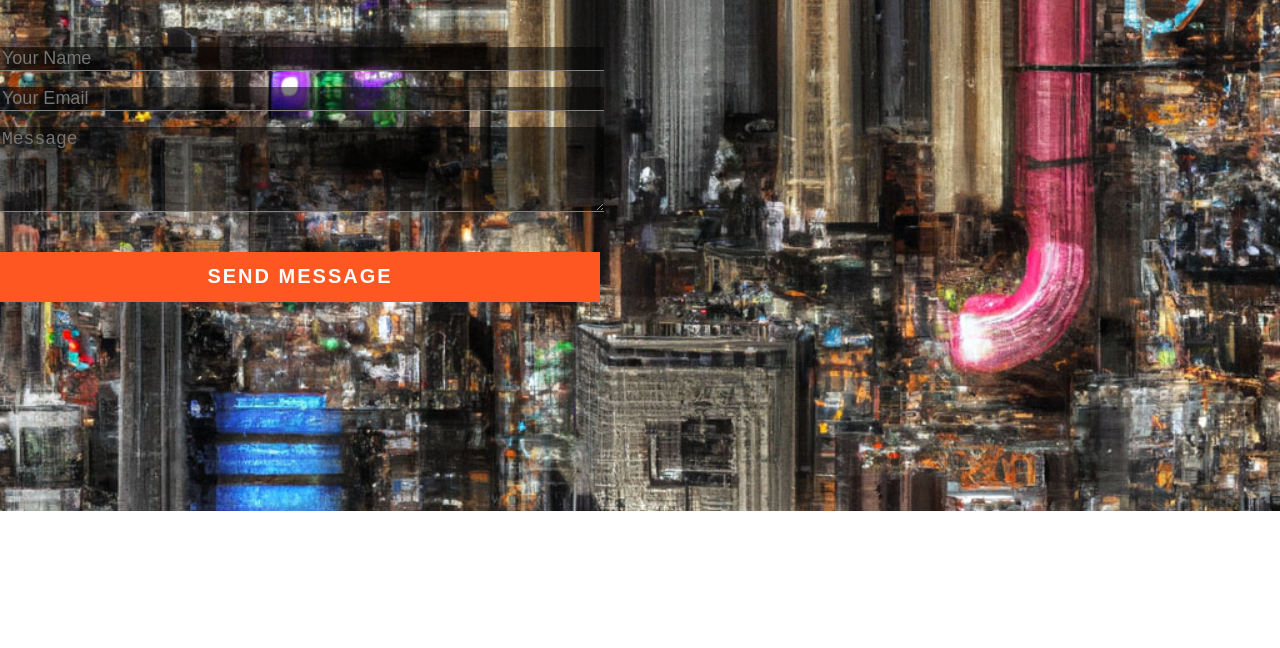
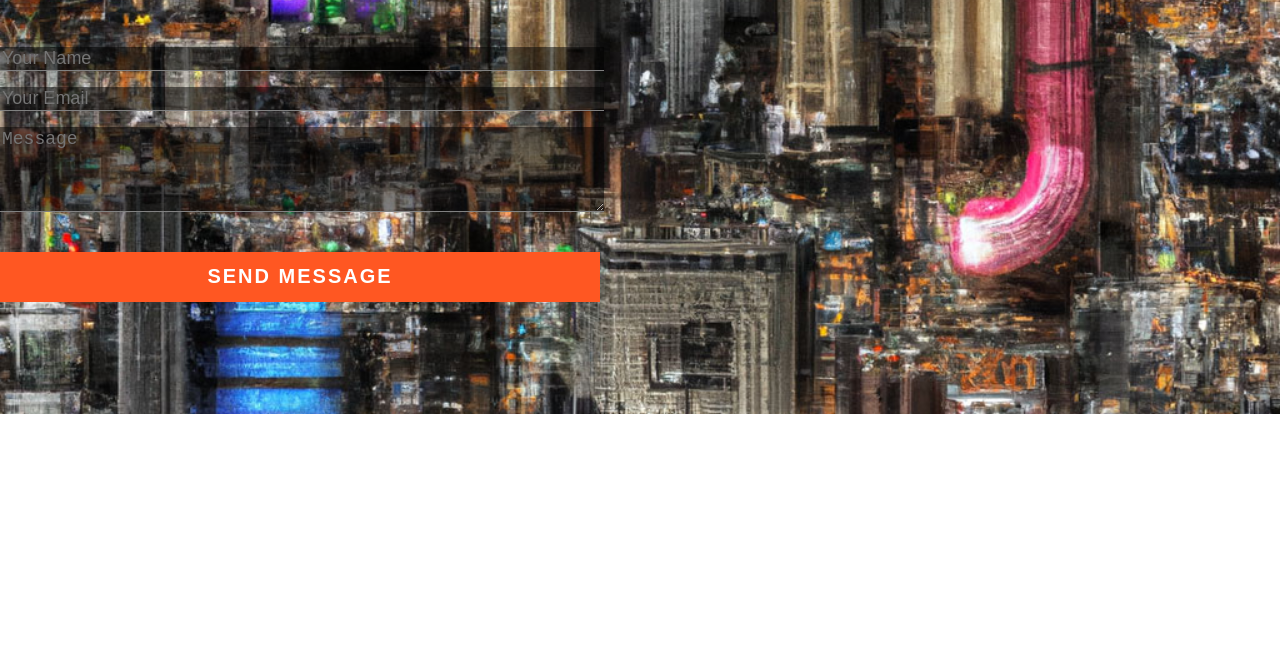
Before and after one commit to Georgeydollah/infosite, a plain HTML site: page index.html in a window 1280 px wide. Shown: the part 152-800 px from the top of the page. Drawn offline with Linux system fonts and the light colour scheme; files whose address does not match are found by name.

Commit message:
Update style.css

```diff
--- a/style.css
+++ b/style.css
@@ -5,7 +5,7 @@ padding: 0;
   background: url(pic1.jpg);
   background-repeat: no-repeat;
   background-size: 100%;
-  background-position:  center, auto;
+  background-position:  center;
   font-family: sans-serif;
 }
 .contact-title{
```
